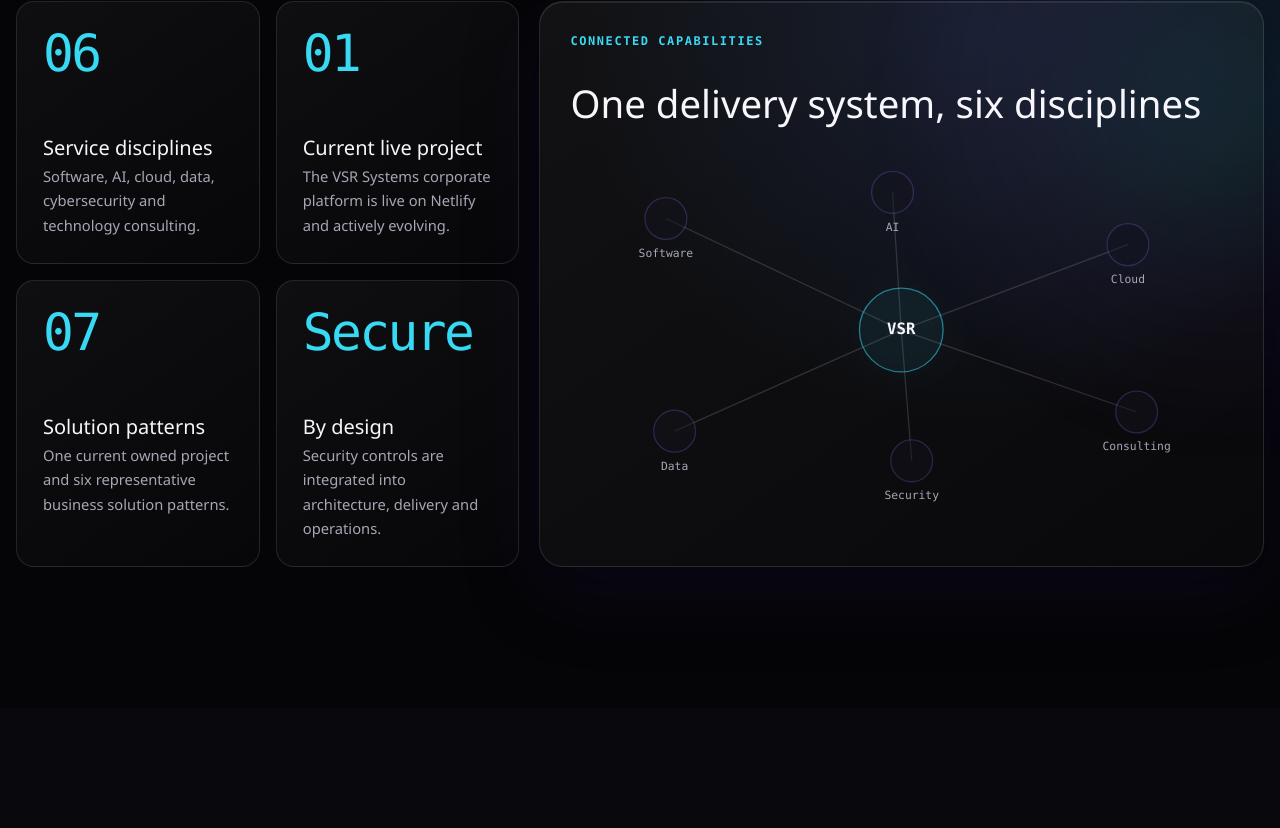
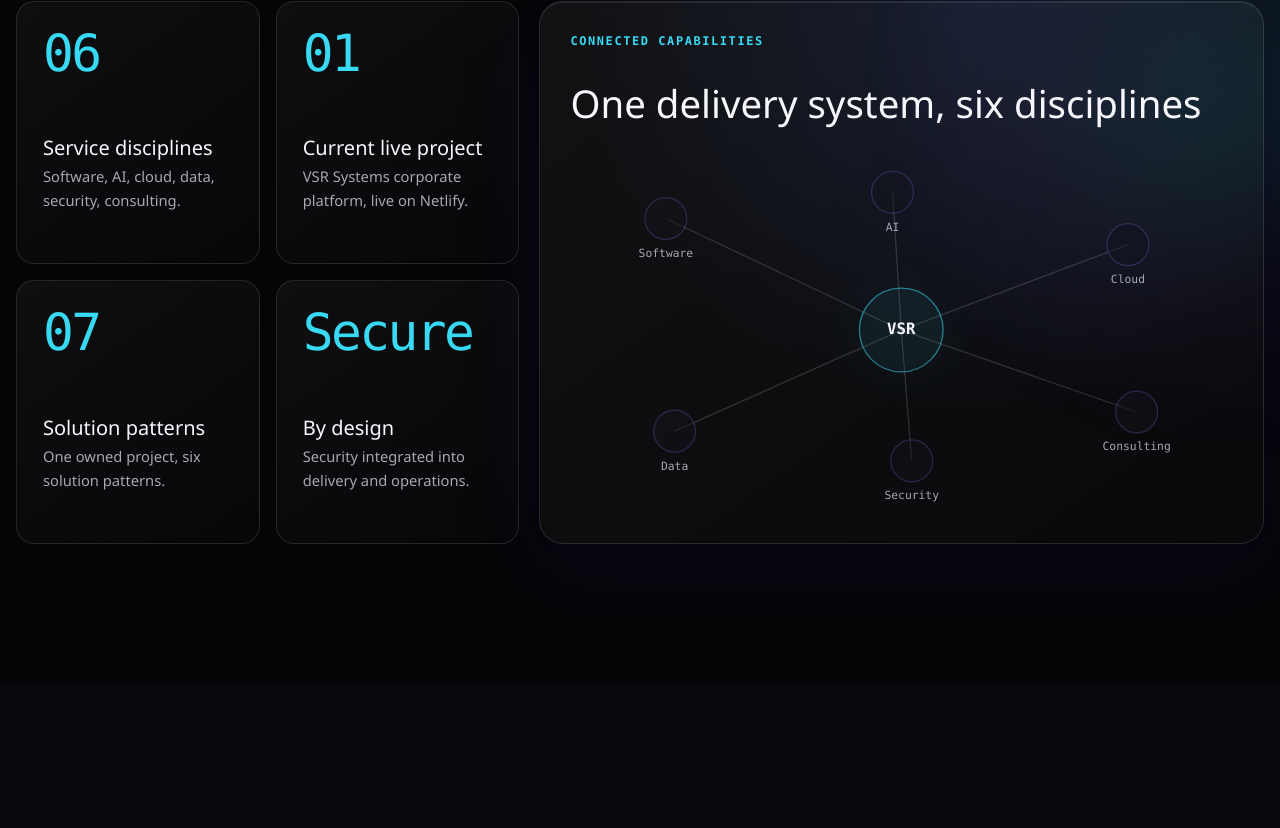
Before and after one commit to shiv10r/VSRSystems, a React (Vite) app: page / in a window 1280 px wide. Shown: the part 1708-2536 px from the top of the page. Built offline with nearby package versions, Linux system fonts and the light colour scheme.

Commit message:
refactor(copy): shorten home data descriptions for chart-forward layout

```diff
--- a/src/data/content.ts
+++ b/src/data/content.ts
@@ -4,124 +4,51 @@ export type ContentCard = {
 }
 
 export const capabilities = [
-  {
-    title: "Modern Engineering",
-    description:
-      "API-first systems, clean boundaries and scalable delivery built for continuous change.",
-  },
-  {
-    title: "AI Ready",
-    description:
-      "Practical integrations designed around real workflows, evidence and measurable outcomes.",
-  },
-  {
-    title: "Secure by Design",
-    description:
-      "Identity, authorization, secrets and production controls considered from the start.",
-  },
-  {
-    title: "Delivery Focused",
-    description: "Clear scope, incremental releases, observability and maintainable handover.",
-  },
+  { title: "Modern Engineering", description: "API-first systems built for continuous change." },
+  { title: "AI Ready", description: "Integrations around real workflows and evidence." },
+  { title: "Secure by Design", description: "Identity, secrets and controls from the start." },
+  { title: "Delivery Focused", description: "Incremental releases and maintainable handover." },
 ] satisfies readonly ContentCard[]
 
 export const differentiators = [
-  {
-    title: "Modern Architecture",
-    description: "Boundaries that make systems easier to evolve, test and operate.",
-  },
-  {
-    title: "Product Engineering",
-    description: "Technical decisions tied directly to user and business outcomes.",
-  },
-  {
-    title: "AI-Enabled Delivery",
-    description: "Automation used selectively where it improves quality and throughput.",
-  },
-  {
-    title: "Cloud Native",
-    description: "Repeatable environments, delivery pipelines and operational visibility.",
-  },
-  {
-    title: "Security First",
-    description: "Practical controls integrated across product and platform delivery.",
-  },
-  {
-    title: "Outcome Focus",
-    description: "Small expert teams, clear ownership and fast evidence-based feedback.",
-  },
+  { title: "Modern Architecture", description: "Systems that are easy to evolve and operate." },
+  { title: "Product Engineering", description: "Decisions tied to user and business outcomes." },
+  { title: "AI-Enabled Delivery", description: "Automation where it improves quality and speed." },
+  { title: "Cloud Native", description: "Repeatable environments and delivery pipelines." },
+  { title: "Security First", description: "Practical controls across product and platform." },
+  { title: "Outcome Focus", description: "Small teams, clear ownership, fast feedback." },
 ] satisfies readonly ContentCard[]
 
 export const industries = [
-  {
-    title: "Healthcare",
-    description:
-      "Secure digital workflows and connected information designed around sensitive operations.",
-  },
-  {
-    title: "Financial Services",
-    description:
-      "Resilient platforms, automation and data systems where trust and auditability matter.",
-  },
-  {
-    title: "Retail & E-commerce",
-    description:
-      "Composable commerce, customer experiences and operational intelligence for growth.",
-  },
-  {
-    title: "Manufacturing",
-    description:
-      "Connected operations, workflow automation and data visibility across the value chain.",
-  },
-  {
-    title: "Travel & Hospitality",
-    description: "Reliable booking, service and operations platforms built for changing demand.",
-  },
-  {
-    title: "Transportation & Logistics",
-    description: "Real-time workflows, integration and analytics for complex movement networks.",
-  },
+  { title: "Healthcare", description: "Secure workflows for sensitive operations." },
+  { title: "Financial Services", description: "Platforms where trust and auditability matter." },
+  { title: "Retail & E-commerce", description: "Composable commerce and customer experiences." },
+  { title: "Manufacturing", description: "Connected operations and workflow automation." },
+  { title: "Travel & Hospitality", description: "Reliable booking and service platforms." },
+  { title: "Transportation & Logistics", description: "Real-time workflows for complex networks." },
 ] satisfies readonly ContentCard[]
 
 export const deliverySteps = [
-  {
-    title: "Discover",
-    description: "Understand the business problem, users, constraints and desired outcome.",
-  },
-  {
-    title: "Define",
-    description: "Create scope, architecture, backlog, success measures and delivery plan.",
-  },
-  { title: "Design", description: "Prototype experience, systems, APIs, data and integrations." },
-  {
-    title: "Build",
-    description: "Develop iteratively with review, automation and clear production standards.",
-  },
-  {
-    title: "Launch",
-    description: "Deploy safely with observability, monitoring and operational readiness.",
-  },
-  {
-    title: "Improve",
-    description: "Measure, optimize, automate and evolve the platform continuously.",
-  },
+  { title: "Discover", description: "Problem, users, constraints, outcome." },
+  { title: "Define", description: "Scope, architecture, backlog, measures." },
+  { title: "Design", description: "Experience, systems, APIs, data." },
+  { title: "Build", description: "Iterative development, automated standards." },
+  { title: "Launch", description: "Safe deployment, monitoring, readiness." },
+  { title: "Improve", description: "Measure, optimize, evolve continuously." },
 ] satisfies readonly ContentCard[]
 
 export const insights = [
   {
     title: "Building AI features without creating an AI maintenance problem",
-    description:
-      "A practical framework for grounding AI work in evaluation, ownership and reliable product behavior.",
+    description: "Ground AI work in evaluation, ownership and reliable behavior.",
   },
   {
     title: "When should an enterprise modernize instead of rewrite?",
-    description:
-      "How to compare risk, economics and delivery speed before choosing a transformation path.",
+    description: "Compare risk, economics and delivery speed first.",
   },
   {
     title: "A practical cloud migration checklist for growing software products",
-    description:
-      "The architecture, operations and team questions that should be answered before moving.",
+    description: "Architecture, operations and team questions to answer before moving.",
   },
 ] satisfies readonly ContentCard[]
 
--- a/src/data/story.ts
+++ b/src/data/story.ts
@@ -45,22 +45,22 @@ export const milestones = [
   {
     value: "06",
     label: "Service disciplines",
-    description: "Software, AI, cloud, data, cybersecurity and technology consulting.",
+    description: "Software, AI, cloud, data, security, consulting.",
   },
   {
     value: "01",
     label: "Current live project",
-    description: "The VSR Systems corporate platform is live on Netlify and actively evolving.",
+    description: "VSR Systems corporate platform, live on Netlify.",
   },
   {
     value: "07",
     label: "Solution patterns",
-    description: "One current owned project and six representative business solution patterns.",
+    description: "One owned project, six solution patterns.",
   },
   {
     value: "Secure",
     label: "By design",
-    description: "Security controls are integrated into architecture, delivery and operations.",
+    description: "Security integrated into delivery and operations.",
   },
 ] satisfies readonly Milestone[]
 
@@ -76,84 +76,59 @@ export const serviceNodes = [
 export const stageOfferings = [
   {
     stage: "Launch",
-    title: "Foundation and validation",
-    description:
-      "Turn an opportunity into a secure, testable foundation with clear priorities and delivery boundaries.",
+    title: "Foundation & validation",
+    description: "Secure, testable foundation with clear priorities.",
     capabilities: [
-      "Product discovery and architecture",
-      "Rapid MVP and prototype delivery",
-      "Cloud and security foundations",
-      "Initial data and integration design",
+      "Discovery & architecture",
+      "Rapid MVP",
+      "Cloud & security foundations",
+      "Data & integration design",
     ],
   },
   {
     stage: "Scale",
-    title: "Growth and optimization",
-    description:
-      "Strengthen a working product with automation, dependable data and repeatable production delivery.",
+    title: "Growth & optimization",
+    description: "Automation, data and repeatable delivery.",
     capabilities: [
-      "Application and API development",
-      "CI/CD and platform automation",
-      "Data pipelines and analytics",
-      "Reliability and security controls",
+      "App & API development",
+      "CI/CD & platform automation",
+      "Data pipelines & analytics",
+      "Reliability & security",
     ],
   },
   {
     stage: "Transform",
-    title: "Modernization and innovation",
-    description:
-      "Modernize complex systems and operating models through an accountable, risk-aware program.",
+    title: "Modernization & innovation",
+    description: "Accountable, risk-aware transformation programs.",
     capabilities: [
-      "Enterprise modernization roadmaps",
-      "AI and intelligent automation",
-      "Platform and integration strategy",
-      "Advanced cloud and security posture",
+      "Modernization roadmaps",
+      "AI & intelligent automation",
+      "Platform & integration strategy",
+      "Advanced cloud & security",
     ],
   },
 ] satisfies readonly StageOffering[]
 
 export const engagementModels = [
-  {
-    title: "Discovery sprint",
-    fit: "Unclear scope, architecture decisions and investment validation",
-  },
-  { title: "Defined project", fit: "Known outcomes, bounded delivery and predictable milestones" },
-  {
-    title: "Dedicated engineering team",
-    fit: "Long-term product development and continuous improvement",
-  },
-  {
-    title: "Managed delivery",
-    fit: "Ongoing support, cloud operations, reliability and security work",
-  },
-  {
-    title: "Co-development",
-    fit: "Shared product ownership with internal business and engineering teams",
-  },
-  {
-    title: "Outcome-based program",
-    fit: "Multi-phase modernization tied to measurable business outcomes",
-  },
+  { title: "Discovery sprint", fit: "Validate scope and investment" },
+  { title: "Defined project", fit: "Bounded delivery, known outcomes" },
+  { title: "Dedicated team", fit: "Long-term product development" },
+  { title: "Managed delivery", fit: "Support, operations, reliability" },
+  { title: "Co-development", fit: "Shared product ownership" },
+  { title: "Outcome-based program", fit: "Multi-phase modernization" },
 ] satisfies readonly EngagementModel[]
 
 export const strategicEnablers = [
-  {
-    code: "R-MVP",
-    title: "Rapid minimum viable product",
-    description:
-      "A focused validation path that delivers the smallest useful product, gathers evidence and reduces investment risk.",
-  },
+  { code: "R-MVP", title: "Rapid MVP", description: "Smallest useful product, real evidence." },
   {
     code: "PF",
     title: "Platform foundation",
-    description:
-      "Reusable application, cloud, delivery and security foundations that help teams ship consistently as demand grows.",
+    description: "Reusable foundations for consistent delivery.",
   },
   {
     code: "DAE",
-    title: "Data and AI enablement",
-    description:
-      "Governed data, evaluation patterns and workflow integration that move AI from experiments into useful operations.",
+    title: "Data & AI enablement",
+    description: "Governed data and AI that reach production.",
   },
 ] satisfies readonly StrategicEnabler[]
 
@@ -201,29 +176,29 @@ export const operatingModel = [
   {
     phase: "01",
     title: "Discover",
-    input: "Business goals, users, current systems, constraints and risk appetite.",
-    output: "Prioritized scope, opportunity map, assumptions and delivery risks.",
-    controls: ["Stakeholder alignment", "Feasibility review", "Decision checkpoints"],
+    input: "Goals, users, constraints",
+    output: "Scope, risks, plan",
+    controls: ["Alignment", "Feasibility", "Checkpoints"],
   },
   {
     phase: "02",
     title: "Design",
-    input: "Validated priorities, data boundaries, integration needs and operating context.",
-    output: "Solution architecture, experience flows, delivery plan and security model.",
-    controls: ["Architecture review", "Threat modelling", "Acceptance criteria"],
+    input: "Priorities, boundaries",
+    output: "Architecture, security model",
+    controls: ["Review", "Threat model", "Criteria"],
   },
   {
     phase: "03",
     title: "Build",
-    input: "Approved architecture, sequenced outcomes and a ready delivery foundation.",
-    output: "Working increments, automated delivery, telemetry and production documentation.",
-    controls: ["Code quality gates", "Release controls", "Security checks"],
+    input: "Approved architecture",
+    output: "Increments, telemetry, docs",
+    controls: ["Quality gates", "Releases", "Security"],
   },
   {
     phase: "04",
     title: "Operate",
-    input: "Production signals, user feedback, service health and evolving business priorities.",
-    output: "Reliability improvements, optimized cost, risk reduction and product learning.",
-    controls: ["Observability", "Incident learning", "Continuous improvement"],
+    input: "Signals, feedback",
+    output: "Reliability, learning",
+    controls: ["Observability", "Incidents", "Improvement"],
   },
 ] satisfies readonly OperatingStep[]
```
